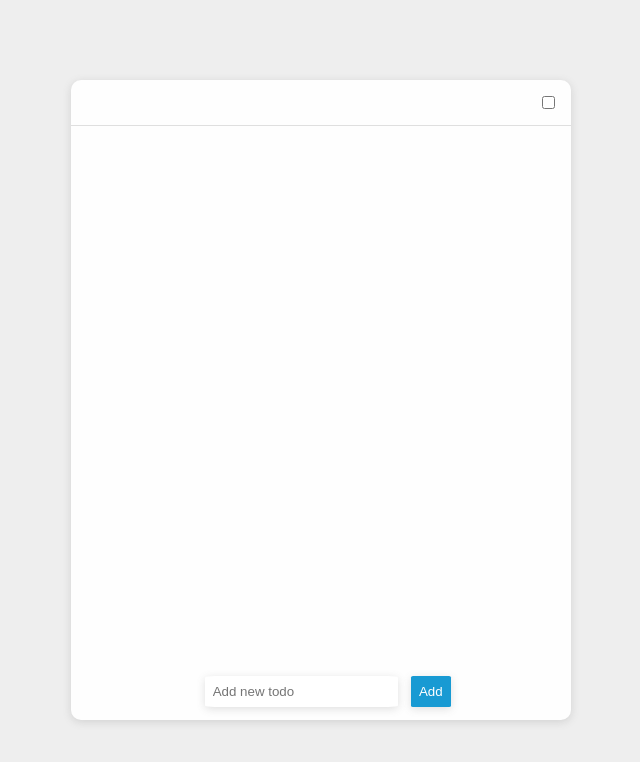
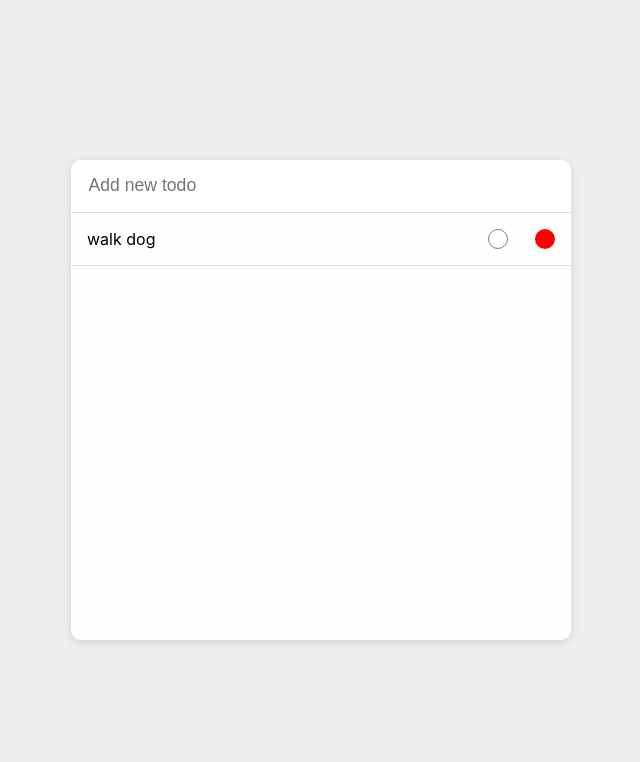
Before and after one commit to mlodyoskar/Todolist, a React (Create React App) app: page / in a window 1280 px wide. Shown: the top 762 px of the page, without its empty margins (319-959 px from the left). Built offline with nearby package versions, Linux system fonts and the light colour scheme.

Commit message:
Finished working on basic functions

```diff
--- a/package.json
+++ b/package.json
@@ -13,6 +13,7 @@
     "react": "^17.0.2",
     "react-dom": "^17.0.2",
     "react-scripts": "5.0.0",
+    "styled-components": "^5.3.3",
     "web-vitals": "^2.1.4"
   },
   "scripts": {
--- a/src/App.css
+++ b/src/App.css
@@ -19,7 +19,7 @@
   display: flex;
   flex-direction: column;
   width: 500px;
-  height: 80%;
+  height: 60%;
   background-color: #fefefe;
   box-shadow: rgba(99, 99, 99, 0.2) 0px 2px 8px 0px;
   border-radius: 10px;
@@ -29,26 +29,9 @@
   justify-self: end;
   width: 100%;
 }
-.todo-input {
-  box-shadow: rgba(99, 99, 99, 0.2) 0px 2px 8px 0px;
-  border: none;
-  /* text-align: center; */
-  padding: 0.6em;
-  border-radius: 5%;
-  outline: none;
-  margin: 1em;
-}
+
 .todo-input:focus::placeholder {
   color: transparent;
-}
-
-.todo-button {
-  box-shadow: rgba(99, 99, 99, 0.2) 0px 2px 8px 0px;
-  border: none;
-  background-color: #189ad3;
-  color: white;
-  padding: 0.6em;
-  border-radius: 5%;
 }
 
 .todos {
@@ -69,10 +52,34 @@
 }
 
 .todo-name {
-  font-size: 18px;
+  font-size: 16px;
+  width: 80%;
+  text-align: start;
+}
+.todo-name_completed {
+  text-decoration: line-through;
+}
+.todo-button {
+  width: 20px;
+  height: 20px;
+  display: flex;
+  border-radius: 20px;
+  justify-self: flex-end;
+  cursor: pointer;
 }
 
 .todo-checkbox {
   justify-self: end;
   align-self: center;
 }
+
+.todo-button_delete {
+  background-color: rgb(255, 0, 0);
+}
+.todo-button_toggleOFF {
+  border: 1px solid grey;
+}
+.todo-button_toggleON {
+  border: 1px solid grey;
+  background: green;
+}
--- a/src/App.js
+++ b/src/App.js
@@ -1,46 +1,58 @@
-import logo from './logo.svg';
+import { Todo } from './components/Todo/Todo';
+import { Form } from './components/Form/Form';
 import React, { useState } from 'react';
 import './App.css';
 
-
+const initialFormState = { name: '', completed: false };
 
 
 function App() {
-  const [todos, setTodos] = useState([{ text: 'walk dog', completed: false }]);
-  const [todo, setTodo] = useState('');
+  const [todos, setTodos] = useState([{ name: 'walk dog', completed: false }]);
+  const [formValues, setFormValues] = useState(initialFormState);
 
-  const handleChange = (e) => {
-    setTodo(e.target.value);
+  const handleInputChange = (e) => {
+    setFormValues({
+      ...formValues,
+      [e.target.name]: e.target.value,
+    });
+  }
+  const deleteTodo = (name) => {
+    let filteredTodos = todos.filter(todo => {
+      return todo.name !== name;
+    })
+    setTodos(filteredTodos);
+  }
+  const toggleComplete = (name) => {
+    let filteredTodos = todos.map(todo => {
+      if (todo.name === name) {
+        todo.completed = !todo.completed;
+      }
+      return todo;
+    })
+    console.log(filteredTodos)
+    setTodos(filteredTodos);
   }
 
-  const handleSubmit = (e) => {
-    if (todo != '') {
-      setTodos([todo, ...todos]);
-      setTodo('');
+  const handleAddTodo = (e) => {
+    e.preventDefault();
+    const newTodo = {
+      name: formValues.name,
+      completed: formValues.completed
     }
-    e.preventDefault();
-  }
+    if (newTodo.name !== "") {
+      setTodos([newTodo, ...todos]);
+      setFormValues(initialFormState);
+    }
 
-  const Todo = (todo) => {
-    return (
-      <div className={"todo"}>
-        <p className="todo-name">{todo.text}</p>
-        <input className="todo-checkbox" type="checkbox" />
-      </div>
-    );
   }
 
   return (
     <div className="App">
       <div className="container">
+        <Form formValues={formValues} handleInputChange={handleInputChange} handleAddTodo={handleAddTodo} />
         <div className="todos">
-          {todos.map(todo => <Todo todo={todo} />)}
+          {todos.map(todo => <Todo toggleComplete={toggleComplete} deleteTodo={deleteTodo} todo={todo} />)}
         </div>
-        <form className="add" onSubmit={handleSubmit} >
-          <input className="todo-input" value={todo} onChange={handleChange} placeholder="Add new todo" />
-          <button className="todo-button">Add</button>
-        </form>
-
       </div>
     </div>
   );
--- /dev/null
+++ b/src/components/Form/Form.js
@@ -0,0 +1,16 @@
+import React from 'react';
+import { Input } from "../atoms/Input/Input";
+
+
+export const Form = ({ handleAddTodo, handleInputChange, formValues }) => {
+    return (
+        <form className="add" onSubmit={handleAddTodo} autocomplete="off">
+            <Input
+                name="name"
+                value={formValues.name}
+                onChange={handleInputChange}
+                placeholder="Add new todo"
+            />
+        </form>
+    )
+}
--- /dev/null
+++ b/src/components/Todo/Todo.js
@@ -0,0 +1,9 @@
+export const Todo = ({ todo, toggleComplete, deleteTodo }) => {
+    return (
+        <div className={"todo"}>
+            <p className={todo.completed ? "todo-name todo-name_completed" : "todo-name"}>{todo.name}</p>
+            <div onClick={() => { toggleComplete(todo.name) }} className={todo.completed ? "todo-button todo-button_toggleON" : "todo-button todo-button_toggleOFF"} type="checkbox"></div>
+            <div onClick={() => { deleteTodo(todo.name) }} className='todo-button todo-button_delete'></div>
+        </div>
+    );
+}
--- /dev/null
+++ b/src/components/atoms/Input/Input.js
@@ -0,0 +1,13 @@
+import styled from 'styled-components'
+
+
+export const Input = styled.input`
+    border: none;
+    border-radius: 10px 10px 0 0;
+    border-bottom: 1px solid rgba(99, 99, 99, 0.2);
+    padding: 1em;
+    outline: none;
+    font-size: 1.1em;
+    width: 100%;
+    height: 3em;
+`;
```
Also changed, not shown: src/components/atoms/Button/Button.js (added, +13 -0 lines), 1 other file (tests, documents, lock files or other folders).
